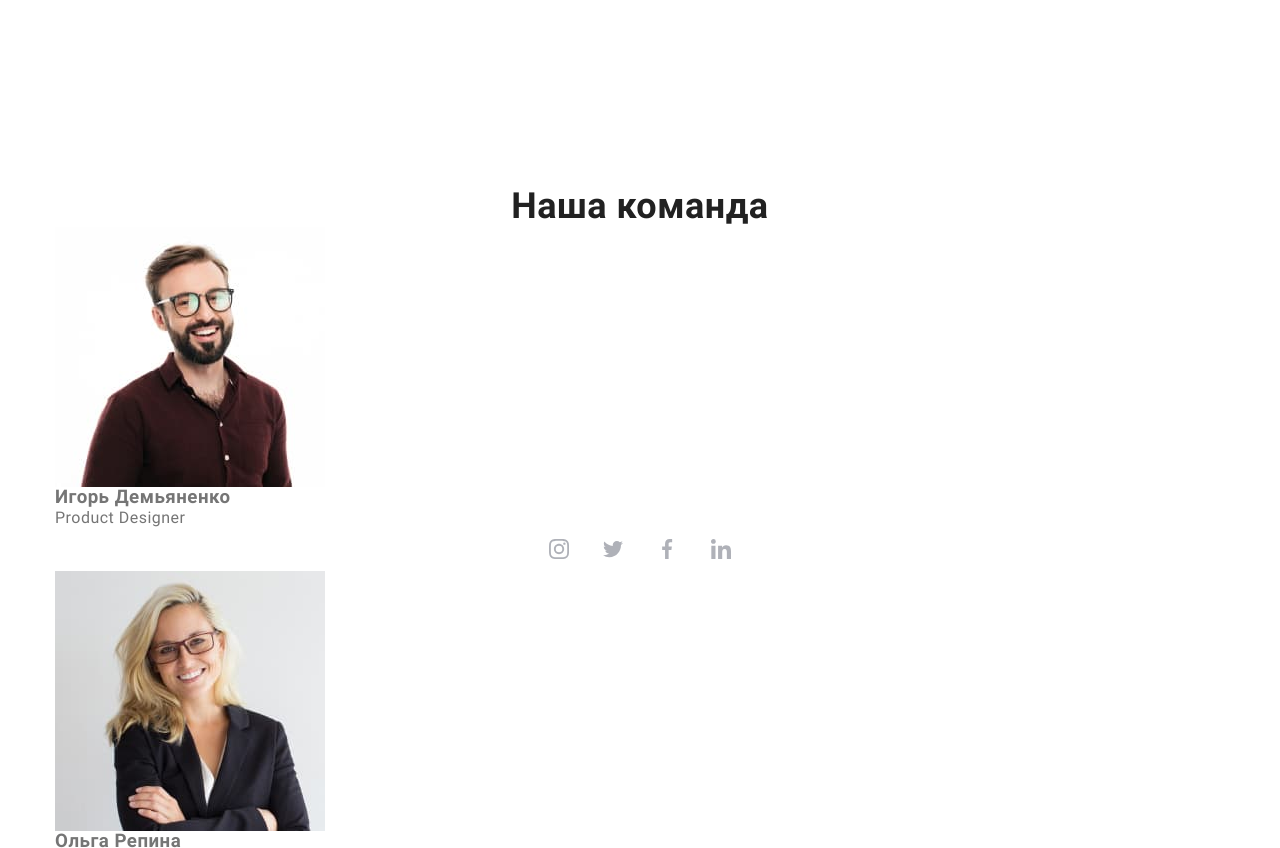
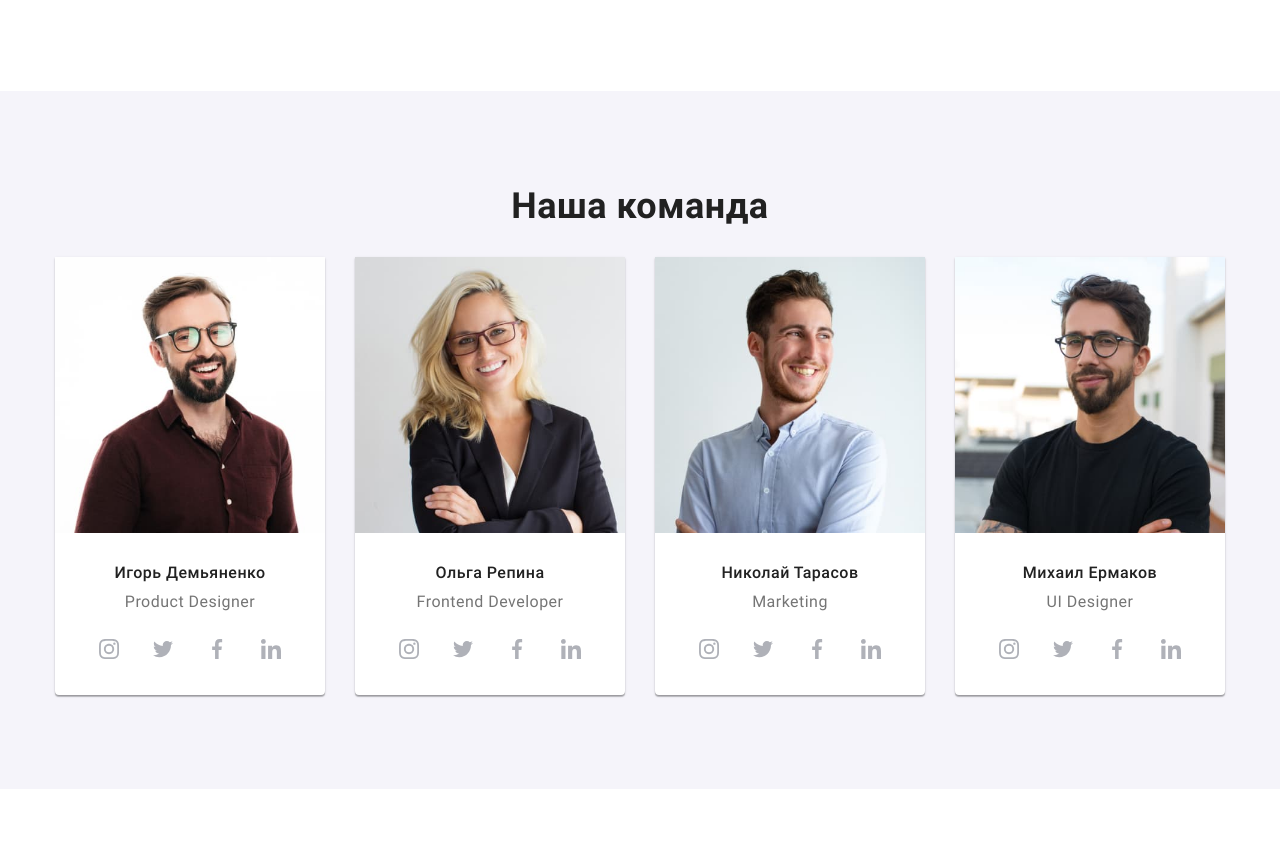
Before and after one commit to dsimonaits/goit-markup-hw-08, a plain HTML site: page index.html in a window 1280 px wide. Shown: the part 1506-2354 px from the top of the page. After the commit the page ends 2295 px from the top, so only its background shows below. Drawn offline with Linux system fonts and the light colour scheme.

Commit message:
our-team all devices

```diff
--- a/index.html
+++ b/index.html
@@ -192,7 +192,7 @@
                 <ul class="team__list">
 
                     <li class="team__item">
-                        <img src="./images/desktop/team/team1.jpg" alt="Игорь Демьяненко" width="270" height="260">
+                        <img src="./images/mobile/team/team1-mobile.jpg" alt="Игорь Демьяненко">
                         <div class="team__wrapper">
                             <h3 class="team__title">Игорь Демьяненко</h3>
                             <p class="team__text" lang="en">Product Designer</p>
@@ -230,7 +230,7 @@
                     </li>
 
                     <li class="team__item">
-                        <img src="./images/desktop/team/team2.jpg" alt="Ольга Репина" width="270" height="260">
+                        <img src="./images/mobile/team/team2-mobile.jpg" alt="Ольга Репина">
                         <div class="team__wrapper">
                             <h3 class="team__title">Ольга Репина</h3>
                             <p class="team__text" lang="en">Frontend Developer</p>
@@ -269,7 +269,7 @@
                     </li>
 
                     <li class="team__item">
-                        <img src="./images/desktop/team/team3.jpg" alt="Николай Тарасов" width="270" height="260">
+                        <img src="./images/mobile/team/team3-mobile.jpg" alt="Николай Тарасов">
                         <div class="team__wrapper">
                             <h3 class="team__title">Николай Тарасов</h3>
                             <p class="team__text" lang="en">Marketing</p>
@@ -308,7 +308,7 @@
                     </li>
 
                     <li class="team__item">
-                        <img src="./images/desktop/team/team4.jpg" alt="Михаил Ермаков" width="270" height="260">
+                        <img src="./images/mobile/team/team4-mobile.jpg" alt="Михаил Ермаков">
                         <div class="team__wrapper">
                             <h3 class="team__title">Михаил Ермаков</h3>
                             <p class="team__text" lang="en">UI Designer</p>
--- a/sass/base/_section.scss
+++ b/sass/base/_section.scss
@@ -7,6 +7,9 @@
     text-align: center;
 }
 
+.section--other-background {
+    background-color: var(--extra-color);
+}
 
 @media screen and (max-width: 1199px){
     .section {
@@ -29,12 +32,3 @@
         font-size: 36px;
     }
 }
-
-
-
-
-
-
-// .section--other-background {
-//     background-color: var(--extra-color);
-// }
--- a/sass/layout/_our-team.scss
+++ b/sass/layout/_our-team.scss
@@ -1,45 +1,75 @@
+
 // .team__list {
 //     display: flex;
-//     margin-top: 50px;
+//     flex-wrap: wrap;
+//     justify-content: center;
+//     align-items: center;
 // }
 
-// .team__item {
-//     width: calc((100% - 90px) / 4);
-//     margin-right: 30px;
+.team__item {
+    margin-top: 30px;
+    display: flex;
+    flex-direction: column;
+    justify-content: center;
+    box-shadow: 0px 1px 3px rgba(0, 0, 0, 0.12), 0px 1px 1px rgba(0, 0, 0, 0.14),
+        0px 2px 1px rgba(0, 0, 0, 0.2);
+    border-radius: 0px 0px 4px 4px;
+    background-color: var(--white-color);
+    text-align: center;
+}
 
-//     box-shadow: 0px 1px 3px rgba(0, 0, 0, 0.12), 0px 1px 1px rgba(0, 0, 0, 0.14),
-//         0px 2px 1px rgba(0, 0, 0, 0.2);
-//     border-radius: 0px 0px 4px 4px;
+.team__wrapper {
+    padding-top: 30px;
+    padding-bottom: 24px;
+}
 
-//     background-color: var(--white-color);
-//     text-align: center;
-// }
+.team__title {
+    margin-bottom: 10px;
 
-// .team__item:nth-child(4n) {
-//     margin-right: 0px;
-// }
+    color: var(--secondary-color);
 
-// .team__wrapper {
-//     padding-top: 30px;
-//     padding-bottom: 30px;
-// }
+    font-weight: 500;
+    font-size: 16px;
+    line-height: 1.19;
+    letter-spacing: 0.03em;
+}
 
-// .team__title {
-//     margin-bottom: 10px;
+.team__text {
+    font-size: 16px;
+    line-height: 1.19;
+}
 
-//     color: var(--secondary-color);
+ .team__social-links {
+    margin-top: 16px;
+ }
 
-//     font-weight: 500;
-//     font-size: 16px;
-//     line-height: 1.19;
-//     letter-spacing: 0.03em;
-// }
 
-// .team__text {
-//     font-size: 16px;
-//     line-height: 1.19;
-// }
+ @media screen and (min-width: 768px) {
+    .team__list {
+        display: flex;
+        flex-wrap: wrap;
+        justify-content: space-between;
+    }
 
-//  .team__social-links {
-//     margin-top: 16px;
-//  }
+    .team__item {
+        width: calc((100% - 30px) / 2);
+    }
+
+    .team__item:nth-child(2n) {
+        margin-right: 0px;
+    }
+ }
+
+
+ @media screen and (min-width: 1200px) {
+    .team__item {
+            width: calc((100% - 90px) / 4);
+
+            box-shadow: 0px 1px 3px rgba(0, 0, 0, 0.12), 0px 1px 1px rgba(0, 0, 0, 0.14),
+                0px 2px 1px rgba(0, 0, 0, 0.2);
+            border-radius: 0px 0px 4px 4px;
+
+            background-color: var(--white-color);
+            text-align: center;
+        }
+ }
```
Also changed, not shown: css/main.css, css/main.min.css, 2 other files.
